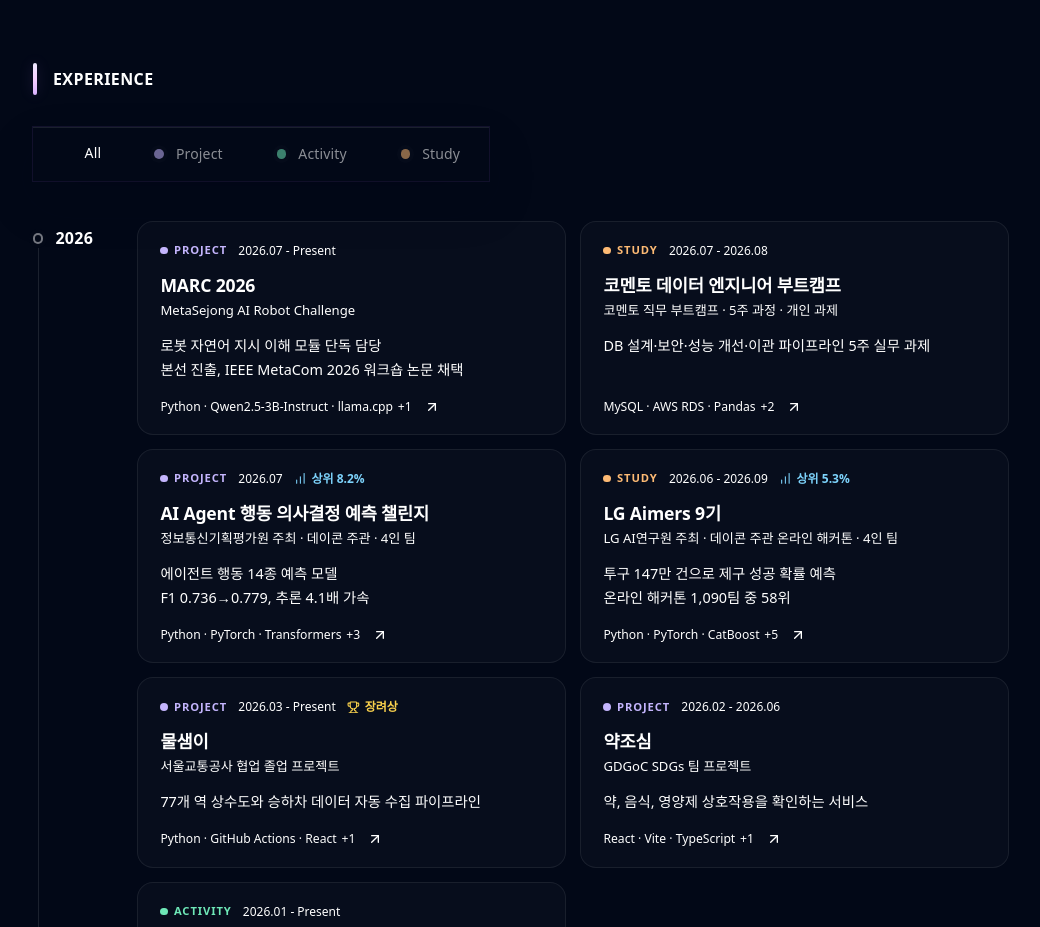
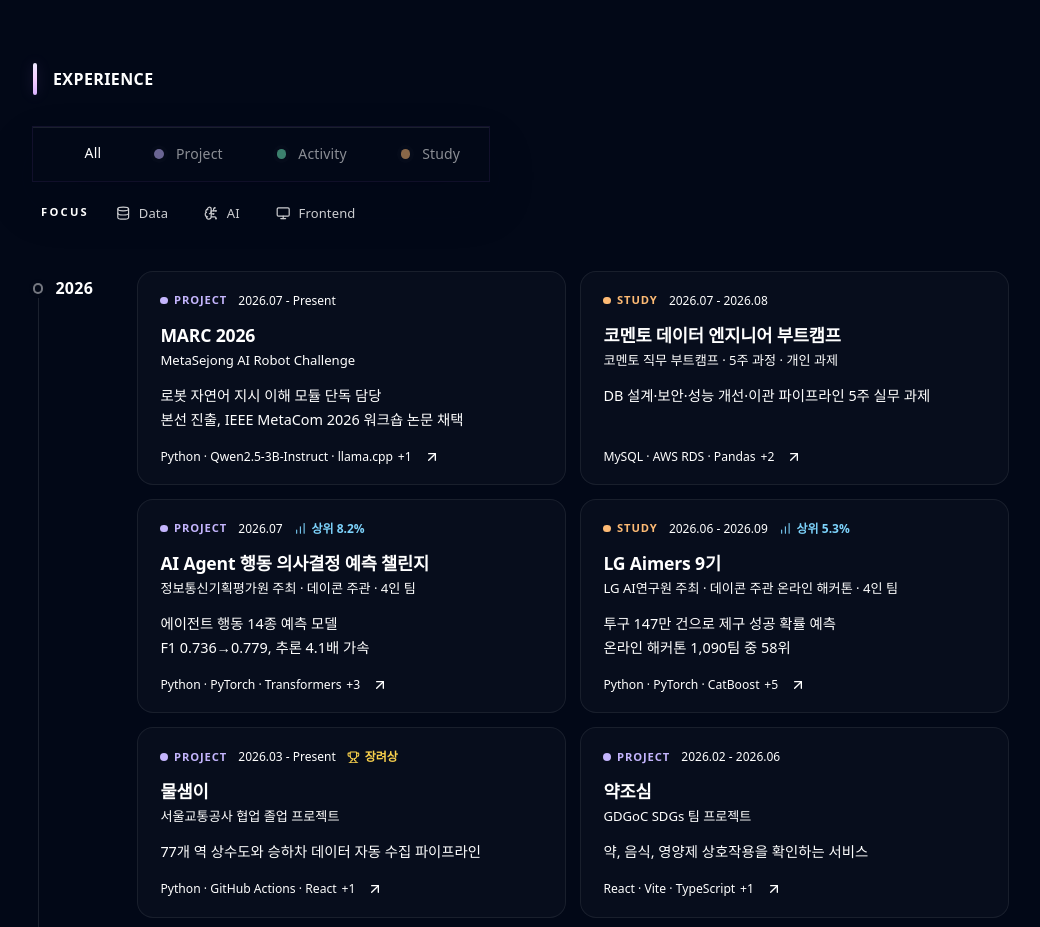
Before and after one commit to eae22/portfolio, a Next.js app: page / in a window 1280 px wide. Shown: the part 2140-3067 px from the top of the page, without its empty margins (119-1159 px from the left). Built offline with nearby package versions, Linux system fonts and the light colour scheme.

Commit message:
✨ feat: Experience에 Data·AI·Frontend 분야 필터와 ?focus 주소 연동 추가 (#4)

```diff
--- a/src/components/SectionFilter.module.css
+++ b/src/components/SectionFilter.module.css
@@ -232,6 +232,30 @@
   animation: section-filter-dot-pulse 2.7s var(--ease-out) infinite;
 }
 
+/* 점 대신 아이콘을 쓰는 버튼 (Experience 분야 필터) */
+.icon {
+  width: 1rem;
+  height: 1rem;
+  flex-shrink: 0;
+  color: color-mix(
+    in srgb,
+    var(--section-filter-accent) 70%,
+    var(--color-text-tertiary) 30%
+  );
+  transition:
+    transform var(--duration-normal) var(--ease-out),
+    color var(--duration-normal) var(--ease-out);
+}
+
+.button:hover .icon {
+  transform: scale(1.08);
+}
+
+.button[data-active="true"] .icon {
+  color: color-mix(in srgb, white 22%, var(--section-filter-accent) 78%);
+  transform: scale(1.08);
+}
+
 .label {
   position: relative;
   letter-spacing: 0.01em;
@@ -286,12 +310,16 @@
   .button::after,
   .dot,
   .button[data-active="true"] .dot,
+  .icon,
+  .button[data-active="true"] .icon,
   .label {
     transition-duration: 0ms;
     animation: none;
   }
 
-  .button:hover {
+  .button:hover,
+  .button:hover .icon,
+  .button[data-active="true"] .icon {
     transform: none;
   }
 
@@ -313,3 +341,66 @@
     inset 0 1px 0 rgb(255 255 255 / 0.08), 0 14px 28px
     color-mix(in srgb, var(--section-filter-accent) 16%, transparent);
 }
+
+/* 보조 필터: 바깥 캡슐 없이 작은 태그로 보인다 (Experience 분야 필터) */
+.group[data-appearance="tags"] {
+  gap: 0.45rem;
+  align-items: center;
+  margin-bottom: 0;
+  padding: 0 0 0 0.5rem;
+  border: 0;
+  background: none;
+  box-shadow: none;
+}
+
+.visibleLabel {
+  margin-right: 0.35rem;
+  color: var(--color-text-tertiary);
+  font-size: 0.7rem;
+  font-weight: 600;
+  letter-spacing: 0.2em;
+  text-transform: uppercase;
+}
+
+.group[data-appearance="tags"] .button {
+  --section-filter-button-padding-x: 0.85rem;
+  gap: 0.5rem;
+  padding-block: 0.4rem;
+  font-size: 0.8125rem;
+  opacity: 0.8;
+}
+
+.group[data-appearance="tags"] .button[data-active="true"] {
+  opacity: 1;
+}
+
+.group[data-appearance="tags"] .icon {
+  width: 0.9rem;
+  height: 0.9rem;
+}
+
+/* 폰에서도 카테고리 칩보다 한 단계 작게 둔다 */
+@media (width <= 640px) {
+  .group[data-appearance="tags"] {
+    gap: 0.35rem;
+    padding-left: 0.25rem;
+  }
+
+  .visibleLabel {
+    margin-right: 0.25rem;
+    font-size: 0.62rem;
+    letter-spacing: 0.16em;
+  }
+
+  .group[data-appearance="tags"] .button {
+    --section-filter-button-padding-x: 0.65rem;
+    gap: 0.35rem;
+    padding-block: 0.3rem;
+    font-size: 0.75rem;
+  }
+
+  .group[data-appearance="tags"] .icon {
+    width: 0.8rem;
+    height: 0.8rem;
+  }
+}
--- a/src/components/SectionFilter.tsx
+++ b/src/components/SectionFilter.tsx
@@ -1,3 +1,4 @@
+import type { LucideIcon } from "lucide-react";
 import type { CSSProperties } from "react";
 import styles from "./SectionFilter.module.css";
 
@@ -6,15 +7,22 @@ export interface SectionFilterOption<Value extends string> {
   value: Value;
   // 버튼마다 다른 강조색 (점, 활성 테두리). 없으면 그룹 색을 쓴다
   accent?: string;
+  // 점 대신 보여줄 아이콘
+  icon?: LucideIcon;
 }
 
 type SectionFilterProps<Value extends string> = {
   ariaLabel: string;
   options: readonly SectionFilterOption<Value>[];
-  selected: Value;
+  // 하나만 고르는 필터는 값 하나, 여러 개를 고르는 필터는 배열을 넘긴다
+  selected: Value | readonly Value[];
   onChange: (value: Value) => void;
   layout?: "wrap" | "scroll";
   tone?: "default" | "experience";
+  // capsule: 테두리 있는 기본 모양, tags: 테두리 없이 작은 태그로 보이는 보조 필터
+  appearance?: "capsule" | "tags";
+  // tags 모양에서 태그 앞에 보이는 작은 라벨 (스크린리더는 ariaLabel을 읽는다)
+  visibleLabel?: string;
 };
 
 export default function SectionFilter<Value extends string>({
@@ -24,12 +32,30 @@ export default function SectionFilter<Value extends string>({
   onChange,
   layout = "wrap",
   tone = "default",
+  appearance = "capsule",
+  visibleLabel,
 }: SectionFilterProps<Value>) {
+  const isSelected = (value: Value) =>
+    typeof selected === "string"
+      ? selected === value
+      : selected.includes(value);
+
   return (
-    <fieldset className={styles.group} data-layout={layout} data-tone={tone}>
+    <fieldset
+      className={styles.group}
+      data-layout={layout}
+      data-tone={tone}
+      data-appearance={appearance}
+    >
       <legend className={styles.legend}>{ariaLabel}</legend>
+      {visibleLabel ? (
+        <span className={styles.visibleLabel} aria-hidden="true">
+          {visibleLabel}
+        </span>
+      ) : null}
       {options.map((option) => {
-        const isActive = selected === option.value;
+        const isActive = isSelected(option.value);
+        const Icon = option.icon;
 
         return (
           <button
@@ -48,7 +74,11 @@ export default function SectionFilter<Value extends string>({
                 : undefined
             }
           >
-            <span className={styles.dot} aria-hidden="true" />
+            {Icon ? (
+              <Icon className={styles.icon} aria-hidden="true" />
+            ) : (
+              <span className={styles.dot} aria-hidden="true" />
+            )}
             <span className={styles.label}>{option.label}</span>
           </button>
         );
--- a/src/content/experience.ts
+++ b/src/content/experience.ts
@@ -10,7 +10,8 @@ export type ExperienceCategory = "Project" | "Activity" | "Study";
 
 export type ExperienceFilter = "all" | ExperienceCategory;
 
-export type ExperienceTrack = "Data" | "Frontend" | "AI";
+// 분야. 카테고리와 따로 여러 개를 골라 볼 수 있고, ?focus=data,ai 주소로 미리 고를 수 있다
+export type ExperienceArea = "Data" | "AI" | "Frontend";
 
 export interface ExperienceFilterOption {
   label: string;
@@ -43,7 +44,7 @@ export interface ExperienceItem {
   title: string;
   subtitle?: string;
   category: ExperienceCategory;
-  tracks?: ExperienceTrack[];
+  areas?: ExperienceArea[];
   period: ExperiencePeriod;
   ranking?: ExperienceRanking;
   summary: string;
@@ -64,6 +65,16 @@ export const experienceFilters: ExperienceFilterOption[] = [
   { label: "Study", value: "Study" },
 ];
 
+export const experienceAreas: {
+  label: string;
+  value: ExperienceArea;
+  param: string;
+}[] = [
+  { label: "Data", value: "Data", param: "data" },
+  { label: "AI", value: "AI", param: "ai" },
+  { label: "Frontend", value: "Frontend", param: "frontend" },
+];
+
 // 카테고리별 색 (tokens.css의 --color-category-*)
 export const experienceCategoryColors: Record<ExperienceCategory, string> = {
   Project: "var(--color-category-project)",
@@ -78,7 +89,7 @@ export const experiences: ExperienceItem[] = [
     title: "올라프",
     subtitle: "All Lost And Found",
     category: "Project",
-    tracks: ["Frontend", "AI"],
+    areas: ["Frontend", "AI", "Data"],
     period: { start: "2024.11", end: "2024.11" },
     summary: "CCTV 영상 속 카드를 탐지하는 분실물 관리 서비스",
     // github: 레포(eae22/2024_ICONICTHON_TEAM_8_WEB)는 공개지만 README가 비어 있어 링크하지 않는다
@@ -116,7 +127,7 @@ export const experiences: ExperienceItem[] = [
     title: "퍼스널컬러 측정 시스템",
     subtitle: "인간컴퓨터상호작용 수업 · 4인",
     category: "Project",
-    tracks: ["AI", "Frontend"],
+    areas: ["AI", "Frontend", "Data"],
     period: { start: "2025.05", end: "2025.06" },
     summary: "셀카로 퍼스널컬러를 진단하고 상의 색 어울림을 판정하는 시스템",
     github: "https://github.com/eae22/SSEOP",
@@ -158,7 +169,7 @@ export const experiences: ExperienceItem[] = [
     title: "AICO",
     subtitle: "AI 면접 코치",
     category: "Project",
-    tracks: ["Frontend", "AI"],
+    areas: ["Frontend", "AI"],
     period: { start: "2025.11", end: "2025.11" },
     summary: "자소서와 포트폴리오 기반 AI 면접 코칭 서비스",
     // github: 레포(eae22/2025-X-Thon-Team7-Ayungieyong)는 공개지만 시연 영상과 TTS 주소를 정리한 뒤에 링크한다
@@ -197,7 +208,7 @@ export const experiences: ExperienceItem[] = [
     title: "영화 탐색 및 추천 시스템",
     subtitle: "데이터베이스설계 수업 · 2인",
     category: "Project",
-    tracks: ["Data", "Frontend"],
+    areas: ["Data", "Frontend"],
     period: { start: "2025.11", end: "2025.12" },
     summary: "MySQL 설계와 그룹 통계 기반 추천 API",
     // github: "", // TODO
@@ -239,7 +250,7 @@ export const experiences: ExperienceItem[] = [
     title: "약조심",
     subtitle: "GDGoC SDGs 팀 프로젝트",
     category: "Project",
-    tracks: ["Frontend"],
+    areas: ["Frontend"],
     period: { start: "2026.02", end: "2026.06" },
     summary: "약, 음식, 영양제 상호작용을 확인하는 서비스",
     github: "https://github.com/eae22/2026-SDGs-Project-Yakjosim",
@@ -282,7 +293,7 @@ export const experiences: ExperienceItem[] = [
     title: "물샘이",
     subtitle: "서울교통공사 협업 졸업 프로젝트",
     category: "Project",
-    tracks: ["Data", "Frontend"],
+    areas: ["Data", "Frontend"],
     period: { start: "2026.03", end: "Present" },
     summary: "77개 역 상수도와 승하차 데이터 자동 수집 파이프라인",
     // github: 기관 데이터 보안 때문에 레포를 공개하지 않는다
@@ -333,7 +344,7 @@ export const experiences: ExperienceItem[] = [
     title: "AI Agent 행동 의사결정 예측 챌린지",
     subtitle: "정보통신기획평가원 주최 · 데이콘 주관 · 4인 팀",
     category: "Project",
-    tracks: ["AI"],
+    areas: ["AI", "Data"],
     period: { start: "2026.07", end: "2026.07" },
     ranking: { place: 22, total: 269 },
     summary: "에이전트 행동 14종 예측 모델\nF1 0.736→0.779, 추론 4.1배 가속",
@@ -379,7 +390,7 @@ export const experiences: ExperienceItem[] = [
     title: "MARC 2026",
     subtitle: "MetaSejong AI Robot Challenge",
     category: "Project",
-    tracks: ["AI"],
+    areas: ["AI"],
     period: { start: "2026.07", end: "Present" },
     summary:
       "로봇 자연어 지시 이해 모듈 단독 담당\n본선 진출, IEEE MetaCom 2026 워크숍 논문 채택",
@@ -472,7 +483,7 @@ export const experiences: ExperienceItem[] = [
     id: "gdgoc",
     title: "GDGoC 동국대학교 Web/App 파트",
     category: "Activity",
-    tracks: ["Frontend"],
+    areas: ["Frontend"],
     period: { start: "2025.09", end: "2026.06" },
     summary: "프론트엔드 세션 발표, 전체 세미나 발표, 약조심 팀 프로젝트",
     overview:
@@ -498,7 +509,7 @@ export const experiences: ExperienceItem[] = [
     id: "boaz",
     title: "BOAZ 데이터 엔지니어링 파트",
     category: "Activity",
-    tracks: ["Data"],
+    areas: ["Data"],
     period: { start: "2026.01", end: "Present" },
     summary: "Hadoop과 Spark 분산 처리 세션 진행\n7주 기술 블로그",
     // link: "", // TODO: 블로그 시리즈 링크
@@ -531,7 +542,7 @@ export const experiences: ExperienceItem[] = [
     id: "comento-frontend",
     title: "코멘토 프론트엔드 직무 부트캠프",
     category: "Study",
-    tracks: ["Frontend"],
+    areas: ["Frontend"],
     period: { start: "2025.12", end: "2026.01" },
     summary: "현직자 피드백을 받으며 5주간 매주 웹 과제 구현",
     overview:
@@ -555,7 +566,7 @@ export const experiences: ExperienceItem[] = [
     title: "LG Aimers 9기",
     subtitle: "LG AI연구원 주최 · 데이콘 주관 온라인 해커톤 · 4인 팀",
     category: "Study",
-    tracks: ["AI", "Data"],
+    areas: ["AI", "Data"],
     period: { start: "2026.06", end: "2026.09" },
     ranking: { place: 58, total: 1090 },
     summary:
@@ -603,7 +614,7 @@ export const experiences: ExperienceItem[] = [
     title: "코멘토 데이터 엔지니어 부트캠프",
     subtitle: "코멘토 직무 부트캠프 · 5주 과정 · 개인 과제",
     category: "Study",
-    tracks: ["Data"],
+    areas: ["Data"],
     period: { start: "2026.07", end: "2026.08" },
     summary: "DB 설계·보안·성능 개선·이관 파이프라인 5주 실무 과제",
     overview:
--- a/src/sections/Experience.module.css
+++ b/src/sections/Experience.module.css
@@ -2,6 +2,64 @@
   --experience-enter-distance: 12px;
   --experience-rail-width: 6.5rem;
   --experience-group-gap: 2.5rem;
+}
+
+/* 카테고리 캡슐 아래 줄에 분야 태그(Focus)를 작게 둔다 */
+.filters {
+  display: flex;
+  flex-direction: column;
+  align-items: flex-start;
+  gap: 0.9rem;
+  margin-bottom: 2.5rem;
+}
+
+.filters fieldset {
+  margin-bottom: 0;
+}
+
+/* 폰에서는 카테고리 칩을 조금 줄여 한 줄에 들어가게 한다 (375px 이상) */
+@media (width <= 640px) {
+  .filters {
+    gap: 0.7rem;
+  }
+
+  .filters fieldset[data-appearance="capsule"] {
+    --section-filter-button-padding-x: 0.6rem;
+    gap: 0.2rem;
+    padding: 0.25rem;
+  }
+
+  .filters fieldset[data-appearance="capsule"] button {
+    gap: 0.4rem;
+    font-size: 0.8125rem;
+  }
+}
+
+.empty {
+  display: flex;
+  flex-wrap: wrap;
+  align-items: center;
+  gap: 0.75rem 1rem;
+  padding: 1.5rem 1.75rem;
+  border: 1px dashed var(--color-border-strong);
+  border-radius: 1.25rem;
+  color: var(--color-text-secondary);
+  font-size: 0.95rem;
+}
+
+.emptyReset {
+  padding: 0.4rem 1rem;
+  border: 1px solid var(--color-border-strong);
+  border-radius: var(--radius-full);
+  color: var(--color-text-primary);
+  font-size: 0.85rem;
+  font-weight: 600;
+  cursor: pointer;
+  transition: background-color var(--duration-normal) var(--ease-out);
+}
+
+.emptyReset:hover {
+  background: var(--color-surface-pill-hover);
 }
 
 .timeline {
--- a/src/sections/Experience.tsx
+++ b/src/sections/Experience.tsx
@@ -2,10 +2,14 @@
 
 import {
   ArrowUpRight,
+  BrainCircuit,
   ChartNoAxesColumnIncreasing,
+  Database,
+  type LucideIcon,
+  Monitor,
   Trophy,
 } from "lucide-react";
-import { useState } from "react";
+import { useEffect, useRef, useState } from "react";
 import ScrollReveal from "@/components/ScrollReveal";
 import SectionFilter from "@/components/SectionFilter";
 import SectionHeader from "@/components/SectionHeader";
@@ -14,8 +18,10 @@ import { getAwardByProject } from "@/content/achievements";
 import {
   compareExperienceByLatest,
   describeExperienceRanking,
+  type ExperienceArea,
   type ExperienceFilter,
   type ExperienceItem,
+  experienceAreas,
   experienceCategoryColors,
   experienceFilters,
   experiences,
@@ -38,6 +44,52 @@ const filterOptions = experienceFilters.map((option) => ({
       ? "var(--color-text-secondary)"
       : experienceCategoryColors[option.value],
 }));
+
+// 아이콘은 Skills의 Data, AI, Web 카드와 맞춘다
+const areaIcons: Record<ExperienceArea, LucideIcon> = {
+  Data: Database,
+  AI: BrainCircuit,
+  Frontend: Monitor,
+};
+
+const areaOptions = experienceAreas.map(({ label, value }) => ({
+  label,
+  value,
+  accent: "var(--color-experience-area)",
+  icon: areaIcons[value],
+}));
+
+const FOCUS_PARAM = "focus";
+
+// ?focus=data,ai → ["Data", "AI"] (모르는 값은 무시하고, 순서는 필터 버튼 순서로 맞춘다)
+function readFocusAreas(search: string) {
+  const raw = new URLSearchParams(search).get(FOCUS_PARAM) ?? "";
+  const params = raw.toLowerCase().split(/[\s,]+/);
+
+  return experienceAreas
+    .filter((area) => params.includes(area.param))
+    .map((area) => area.value);
+}
+
+// 고른 분야를 주소에 남겨서 그대로 복사해 보낼 수 있게 한다 (쉼표가 %2C로 바뀌지 않게 직접 붙인다)
+function writeFocusAreas(areas: ExperienceArea[]) {
+  const params = new URLSearchParams(window.location.search);
+  params.delete(FOCUS_PARAM);
+
+  const focus = experienceAreas
+    .filter((area) => areas.includes(area.value))
+    .map((area) => area.param)
+    .join(",");
+  const search = [params.toString(), focus ? `${FOCUS_PARAM}=${focus}` : ""]
+    .filter(Boolean)
+    .join("&");
+
+  window.history.replaceState(
+    null,
+    "",
+    `${window.location.pathname}${search ? `?${search}` : ""}${window.location.hash}`,
+  );
+}
 
 function groupByYear(items: ExperienceItem[]) {
   const groups: { year: string; items: ExperienceItem[] }[] = [];
@@ -142,13 +194,43 @@ function ExperienceCard({
 
 export default function Experience() {
   const [selected, setSelected] = useState<ExperienceFilter>("all");
+  const [selectedAreas, setSelectedAreas] = useState<ExperienceArea[]>([]);
   const [activeExperience, setActiveExperience] =
     useState<ExperienceItem | null>(null);
-  const filteredExperiences =
-    selected === "all"
-      ? sortedExperiences
-      : sortedExperiences.filter((item) => item.category === selected);
+  const filteredExperiences = sortedExperiences.filter(
+    (item) =>
+      (selected === "all" || item.category === selected) &&
+      (selectedAreas.length === 0 ||
+        item.areas?.some((area) => selectedAreas.includes(area))),
+  );
   const yearGroups = groupByYear(filteredExperiences);
+  const filterKey = `${selected}-${selectedAreas.join(".")}`;
+  const filtersRef = useRef<HTMLDivElement>(null);
+
+  // 정적 페이지라 주소의 ?focus는 화면이 뜬 뒤에 읽는다
+  useEffect(() => {
+    setSelectedAreas(readFocusAreas(window.location.search));
+  }, []);
+
+  const updateAreas = (areas: ExperienceArea[]) => {
+    setSelectedAreas(areas);
+    writeFocusAreas(areas);
+  };
+
+  const toggleArea = (area: ExperienceArea) => {
+    updateAreas(
+      selectedAreas.includes(area)
+        ? selectedAreas.filter((value) => value !== area)
+        : [...selectedAreas, area],
+    );
+  };
+
+  const resetFilters = () => {
+    setSelected("all");
+    updateAreas([]);
+    // 누른 초기화 버튼이 사라지므로 포커스를 맨 앞 "All" 버튼으로 옮긴다
+    filtersRef.current?.querySelector("button")?.focus();
+  };
 
   return (
     <SectionLayout id="experience" className={styles.section}>
@@ -157,6 +239,7 @@ export default function Experience() {
       </ScrollReveal>
 
       <ScrollReveal delay={140}>
+        <div ref={filtersRef} className={styles.filters}>
           <SectionFilter
             ariaLabel="Filter experiences by category"
             options={filterOptions}
@@ -165,7 +248,38 @@ export default function Experience() {
             layout="wrap"
             tone="experience"
           />
+          <SectionFilter
+            ariaLabel="Filter experiences by area (multiple choice)"
+            options={areaOptions}
+            selected={selectedAreas}
+            onChange={toggleArea}
+            layout="wrap"
+            tone="experience"
+            appearance="tags"
+            visibleLabel="Focus"
+          />
+        </div>
       </ScrollReveal>
+
+      {/* 필터 결과가 바뀌면 스크린리더에 개수를 알린다 */}
+      <output aria-live="polite" className="sr-only">
+        {filteredExperiences.length > 0
+          ? `경험 ${filteredExperiences.length}개`
+          : "선택한 조건에 맞는 경험이 없어요"}
+      </output>
+
+      {filteredExperiences.length === 0 ? (
+        <div className={styles.empty}>
+          <p>선택한 조건에 맞는 경험이 없어요.</p>
+          <button
+            type="button"
+            className={styles.emptyReset}
+            onClick={resetFilters}
+          >
+            필터 초기화
+          </button>
+        </div>
+      ) : null}
 
       <div className={styles.timeline}>
         {yearGroups.map((group) => (
@@ -186,7 +300,7 @@ export default function Experience() {
             <div className={styles.grid}>
               {group.items.map((item) => (
                 <ExperienceCard
-                  key={`${selected}-${item.id}`}
+                  key={`${filterKey}-${item.id}`}
                   item={item}
                   animationDelayMs={filteredExperiences.indexOf(item) * 60}
                   onSelect={setActiveExperience}
--- a/src/styles/tokens.css
+++ b/src/styles/tokens.css
@@ -43,6 +43,9 @@
   --color-category-project: #c4b5fd;
   --color-category-activity: #6ee7b7;
   --color-category-study: #fdba74;
+
+  /* experience area (Data, AI, Frontend 필터) */
+  --color-experience-area: #93c5fd;
 
   /* award / certificate */
   --color-award: #fcd34d;
```
Lines whose indentation alone changed are shown as unchanged.
